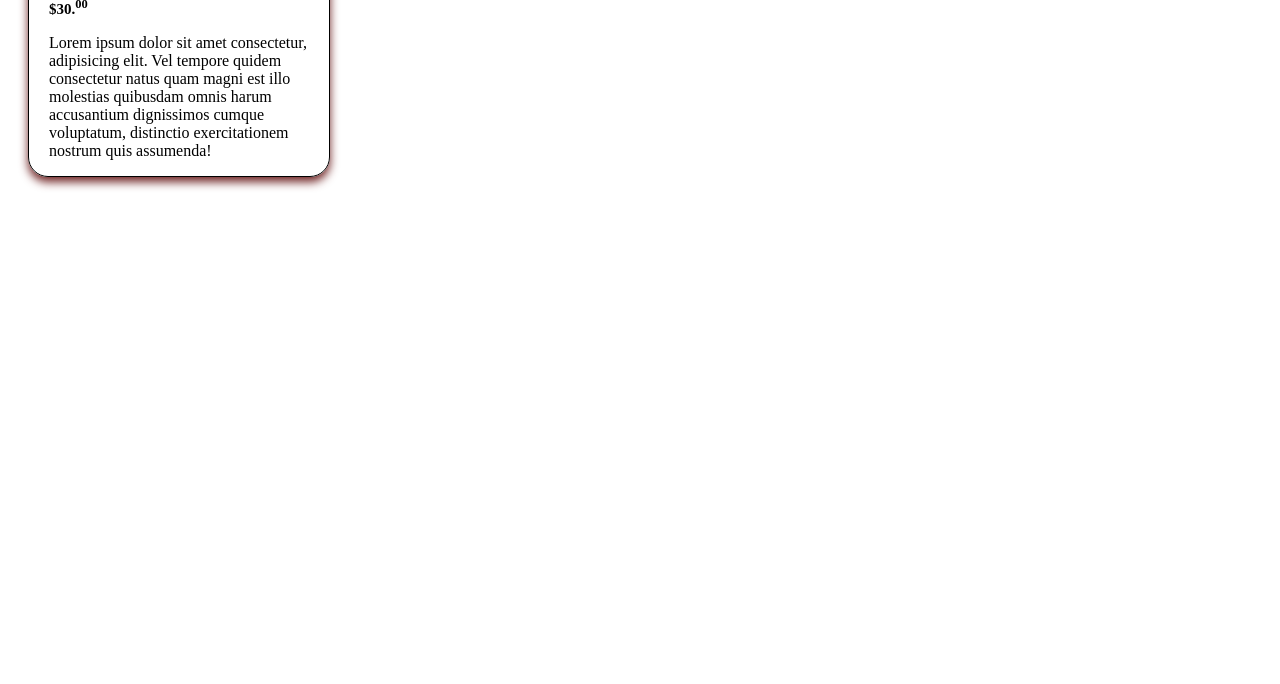
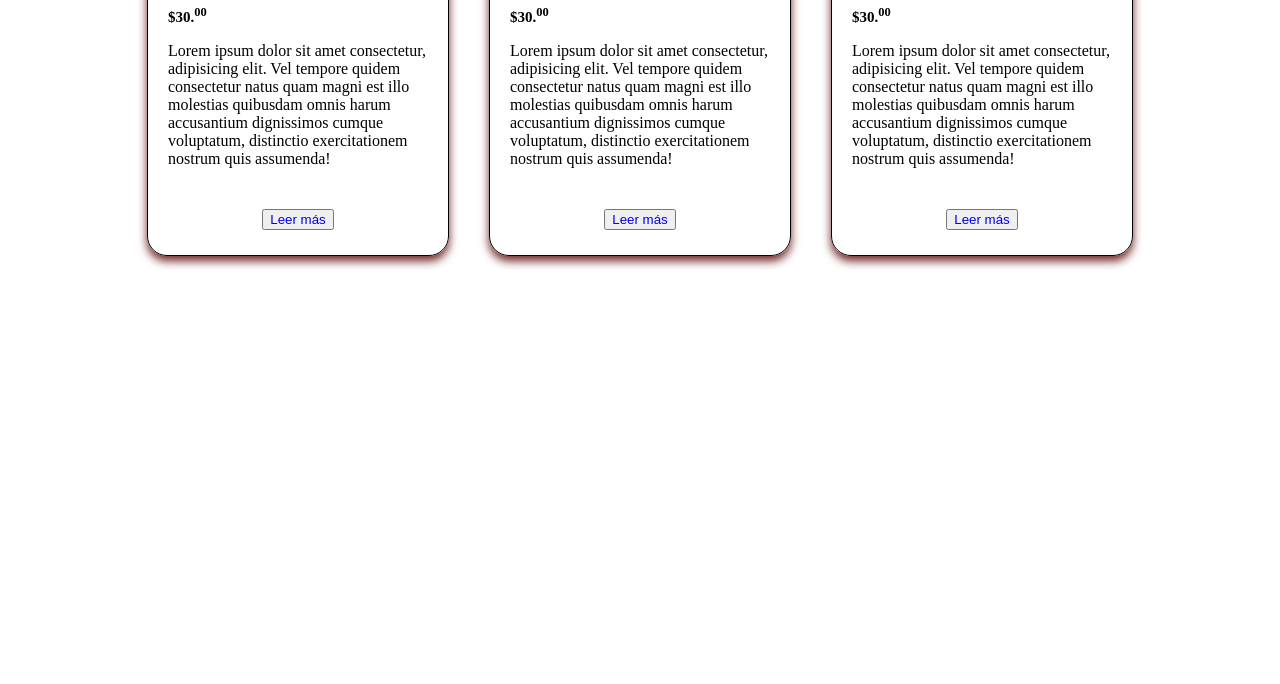
Before and after one commit to Fernando-Mena844/Cards, a plain HTML site: page pag/index.html in a window 1280 px wide. Shown: the part 116-800 px from the top of the page. Drawn offline with Linux system fonts and the light colour scheme; a web font is replaced by a local one.

Commit message:
Práctica 1 de Tarjetas Parte 2

```diff
--- a/CSS/style.css
+++ b/CSS/style.css
@@ -22,3 +22,18 @@ width: 100%;
 .card-content{
 padding: 0px 20px 0px 20px;
 }
+.card:hover{
+background-color: chocolate;
+transform: scale(1.05);
+}
+.card .footer{
+padding: 25px;
+text-align: center;
+}
+.card a{
+    text-decoration: none;
+}
+.tarjeta{
+    display: flex;
+    justify-content: center;
+}
--- a/pag/index.html
+++ b/pag/index.html
@@ -7,13 +7,43 @@
     <title>Cards</title>
 </head>
 <body>
-    <div class="card">
-        <img src="../img/bosque.jpg" alt="">
+<div class="tarjeta">
+        <div class="card">
+            <img src="../img/bosque.jpg" alt="">
         <div class="card-content">
             <h1>Bosque</h1>
             <h2>$30.<sup>00</sup></h2>
             <p>Lorem ipsum dolor sit amet consectetur, adipisicing elit. Vel tempore quidem consectetur natus quam magni est illo molestias quibusdam omnis harum accusantium dignissimos cumque voluptatum, distinctio exercitationem nostrum quis assumenda!</p>
+        <div class="footer">
+            <button>
+                <a href="https://portal.ricaldone.edu.sv" target="_blank">Leer más</a></button>
         </div>
+        </div>
+        </div>
+
+    <div class="card">
+        <img src="../img/bosque.jpg" alt="">
+    <div class="card-content">
+        <h1>Bosque</h1>
+        <h2>$30.<sup>00</sup></h2>
+        <p>Lorem ipsum dolor sit amet consectetur, adipisicing elit. Vel tempore quidem consectetur natus quam magni est illo molestias quibusdam omnis harum accusantium dignissimos cumque voluptatum, distinctio exercitationem nostrum quis assumenda!</p>
+    <div class="footer">
+        <button>
+            <a href="https://portal.ricaldone.edu.sv" target="_blank">Leer más</a></button>
     </div>
+    </div>
+    </div><div class="card">
+        <img src="../img/bosque.jpg" alt="">
+    <div class="card-content">
+        <h1>Bosque</h1>
+        <h2>$30.<sup>00</sup></h2>
+        <p>Lorem ipsum dolor sit amet consectetur, adipisicing elit. Vel tempore quidem consectetur natus quam magni est illo molestias quibusdam omnis harum accusantium dignissimos cumque voluptatum, distinctio exercitationem nostrum quis assumenda!</p>
+    <div class="footer">
+        <button>
+            <a href="https://portal.ricaldone.edu.sv" target="_blank">Leer más</a></button>
+    </div>
+    </div>
+    </div>
+</div>
 </body>
 </html>
```
